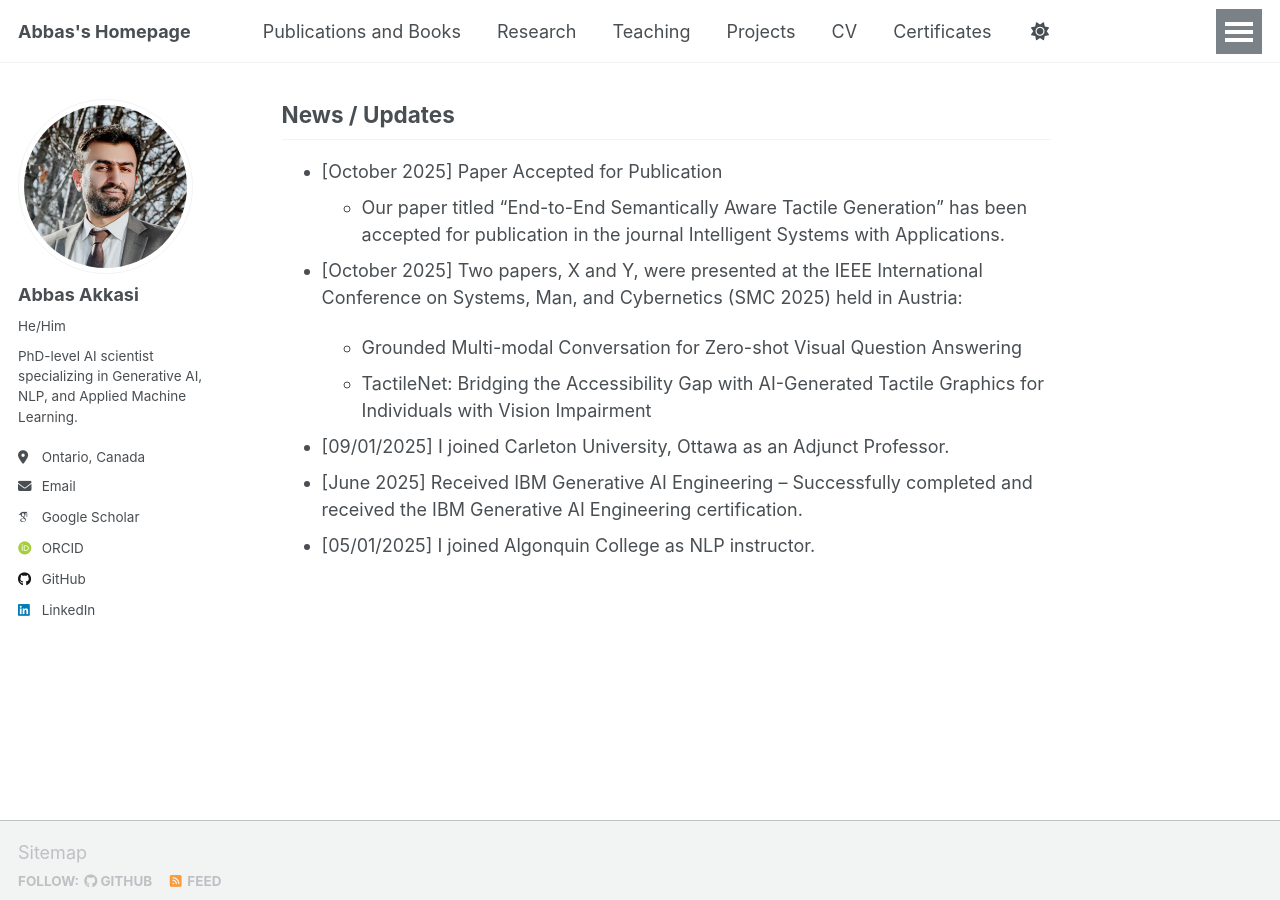
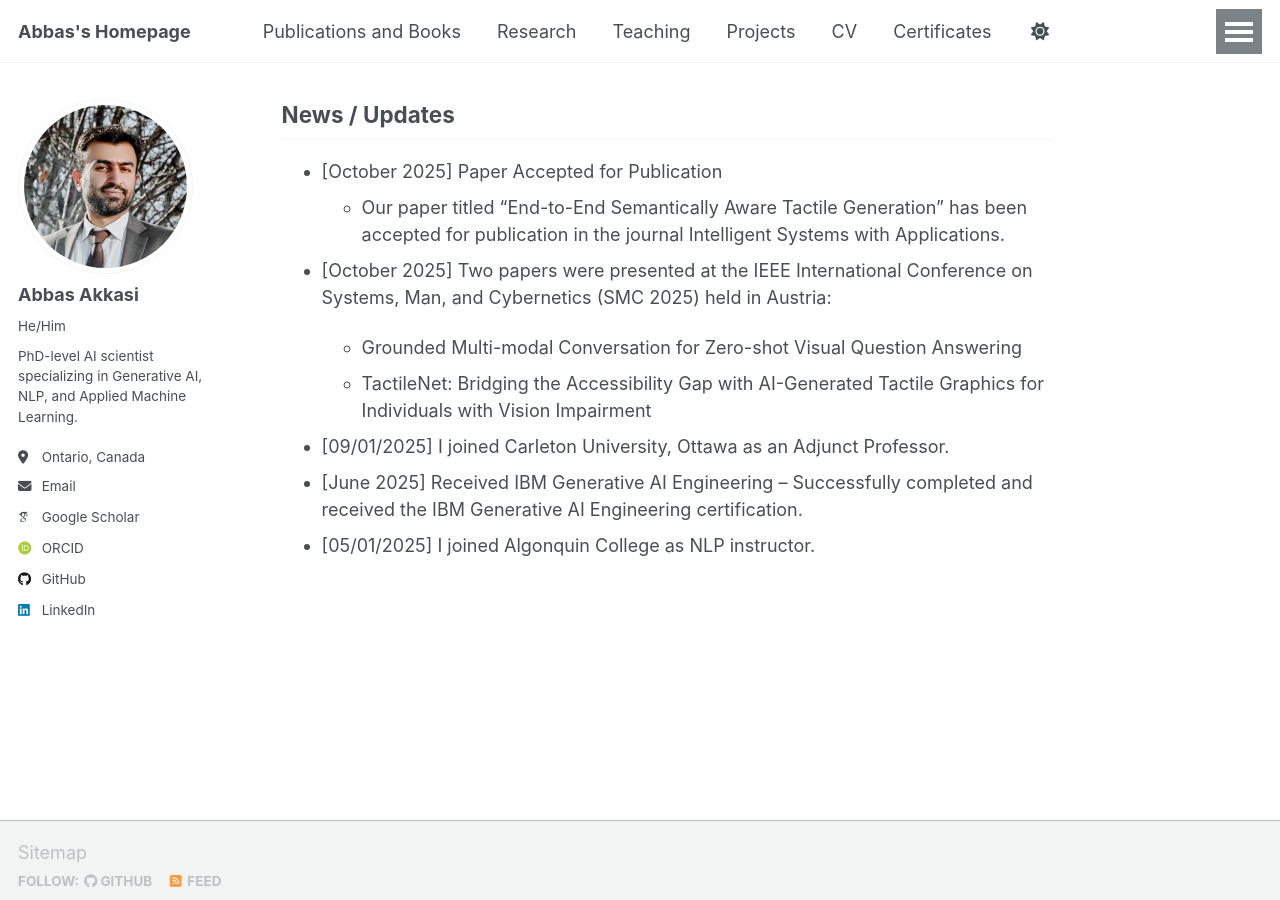
Before and after one commit to akkasi/akkasi.github.io, a Jekyll site: the page built from _pages/about.md, in a window 1280 px wide and 900 px high, scrolled down 1002 px. Built offline with Jekyll 4.4.1, drawn with Linux system fonts in a browser that asks for light colours; some web fonts are replaced; a script that is not in the unit is left out.

Commit message:
Update about.md

```diff
--- a/_pages/about.md
+++ b/_pages/about.md
@@ -38,7 +38,7 @@ I am a computer scientist specializing in Natural Language Processing, Generativ
 ## News / Updates
 - [October 2025] Paper Accepted for Publication
   * Our paper titled "End-to-End Semantically Aware Tactile Generation" has been accepted for publication in the journal Intelligent Systems with Applications.
-- [October 2025] Two papers, X and Y, were presented at the IEEE International Conference on Systems, Man, and Cybernetics (SMC 2025) held in Austria:
+- [October 2025] Two papers were presented at the IEEE International Conference on Systems, Man, and Cybernetics (SMC 2025) held in Austria:
 
   * Grounded Multi-modal Conversation for Zero-shot Visual Question Answering
   * TactileNet: Bridging the Accessibility Gap with AI-Generated Tactile Graphics for Individuals with Vision Impairment
```
